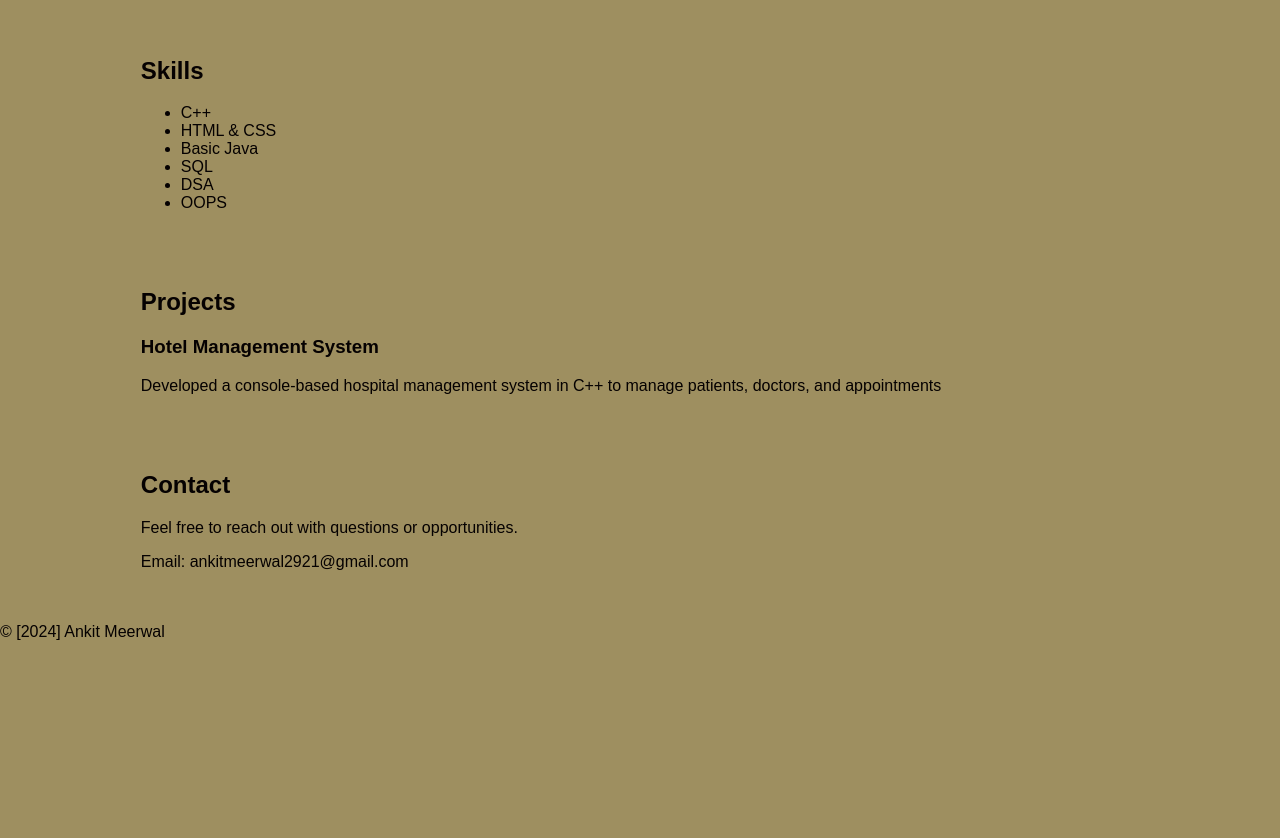
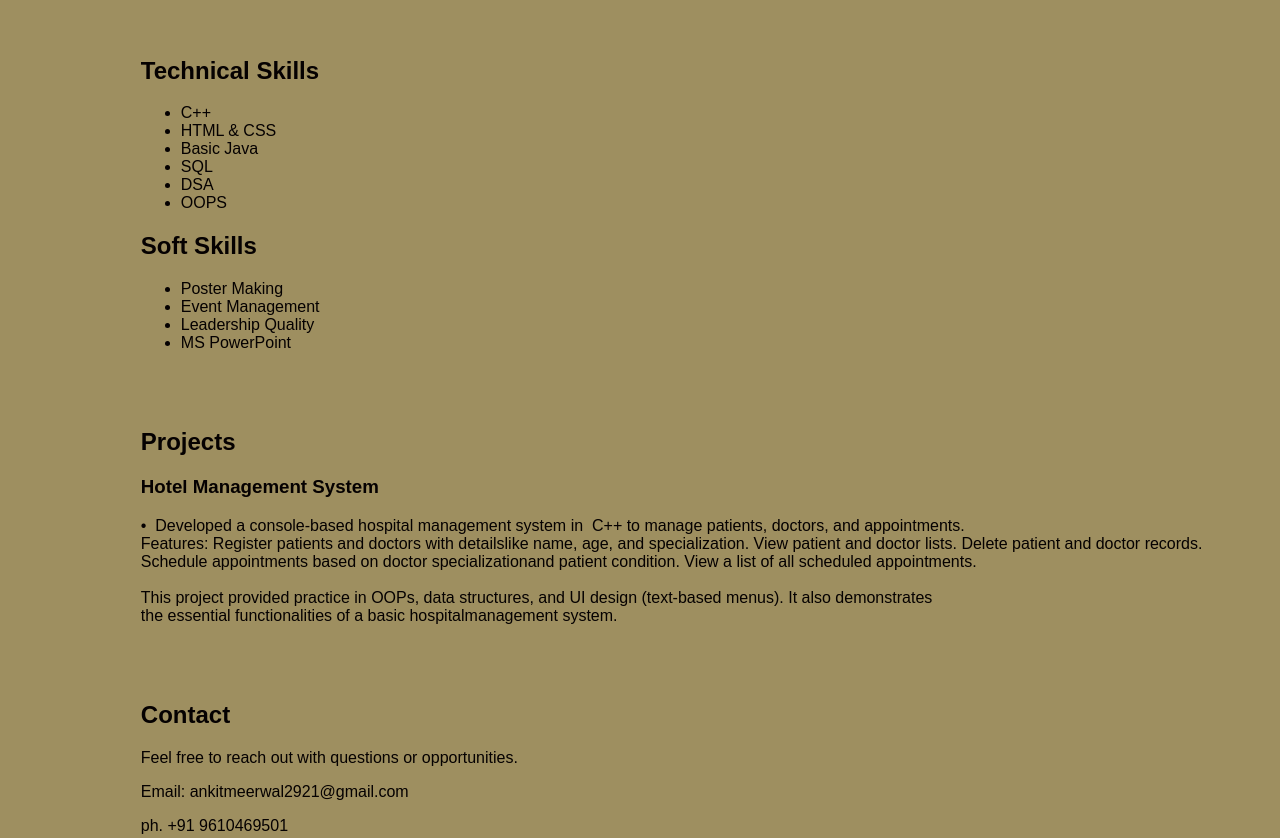
Before and after one commit to AnkitMeerwal/Portfolio, a plain HTML site: page index.html in a window 1280 px wide. Shown: the part 418-1256 px from the top of the page. Before the commit the page ends 1075 px from the top, so only its background shows below. Drawn offline with Linux system fonts and the light colour scheme.

Commit message:
Skills added

```diff
--- a/index.html
+++ b/index.html
@@ -37,7 +37,7 @@
         </section>
 
         <section id="skills" class="container">
-            <h2>Skills</h2>
+            <h2>Technical Skills</h2>
             <ul class="skills-list">
                 <li>C++</li>
                 <li>HTML & CSS</li>
@@ -46,6 +46,16 @@
                 <li>DSA</li>
                 <li>OOPS</li>
             </ul>
+
+            <h2>Soft Skills</h2>
+                <ul>
+                    <li>Poster Making</li>
+                    <li>Event Management</li>
+                    <li>Leadership Quality</li>
+                    <li> MS PowerPoint</li>
+
+                </ul>
+
         </section>
 
         <section id="projects" class="container">
@@ -53,7 +63,10 @@
             <div class="projects-container">
                 <article class="project">
                     <h3>Hotel Management System</h3>
-                    <p>Developed a console-based hospital management system in C++ to manage patients, doctors, and appointments</p>
+ <pre style="font-family: sans-serif;">&bull;  Developed a console-based hospital management system in  C++ to manage patients, doctors, and appointments.
+Features: Register patients and doctors with detailslike name, age, and specialization. View patient and doctor lists. Delete patient and doctor records.
+Schedule appointments based on doctor specializationand patient condition. View a list of all scheduled appointments.<br><br>This project provided practice in OOPs, data structures, and UI design (text-based menus). It also demonstrates
+the essential functionalities of a basic hospitalmanagement system.</pre>
                 </article>
             </div>
         </section>
@@ -62,6 +75,7 @@
             <h2>Contact</h2>
             <p>Feel free to reach out with questions or opportunities.</p>
             <p>Email: ankitmeerwal2921@gmail.com</p>
+            <P>ph. +91 9610469501</P>
         </section>
     </main>
 
--- a/style.css
+++ b/style.css
@@ -48,3 +48,7 @@ nav a:hover {
     border-radius: 80%;
     margin-right: 20px;
 }
+.projects-container{
+   font-style: sans-serif;
+
+}
```
Also changed, not shown: 1 other file.
